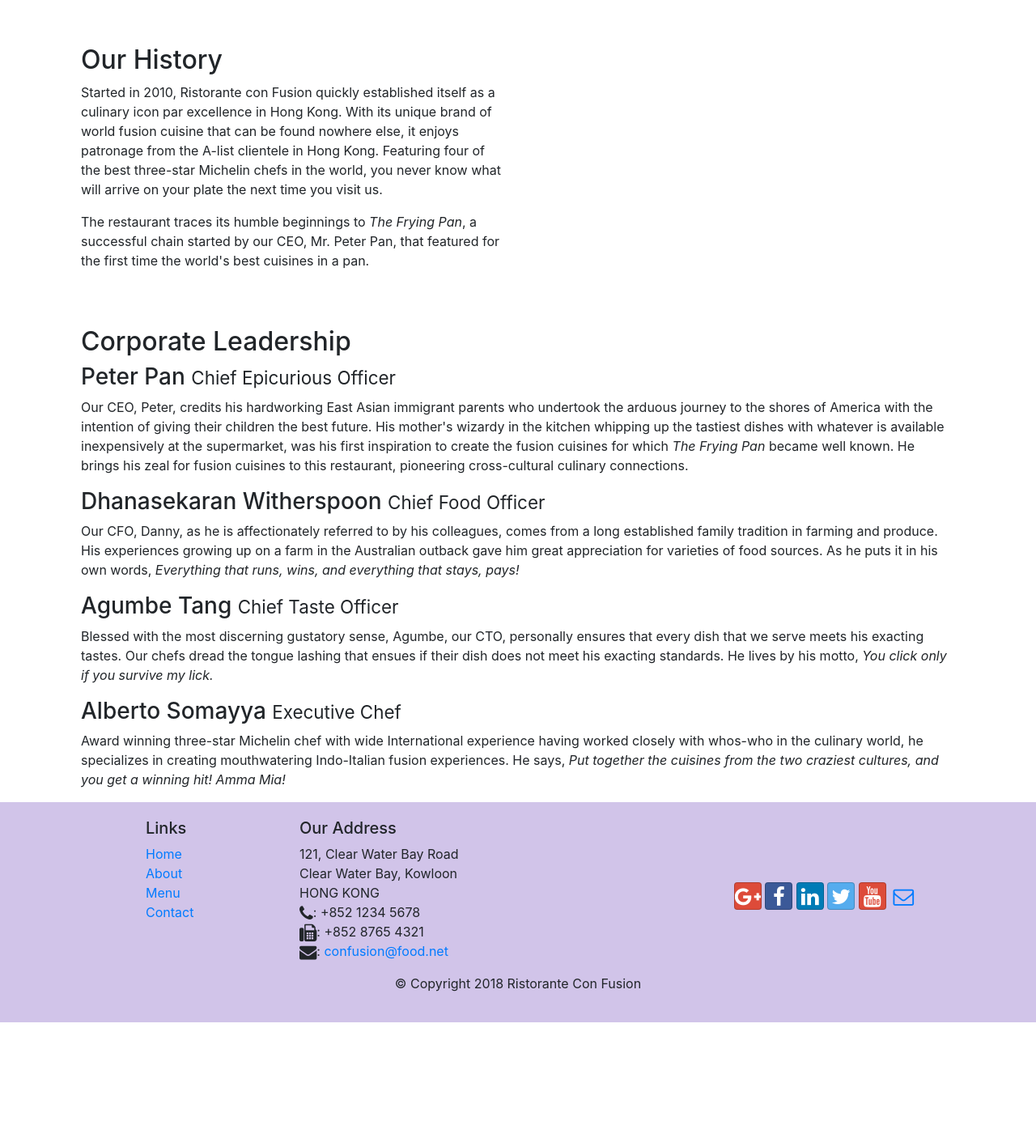
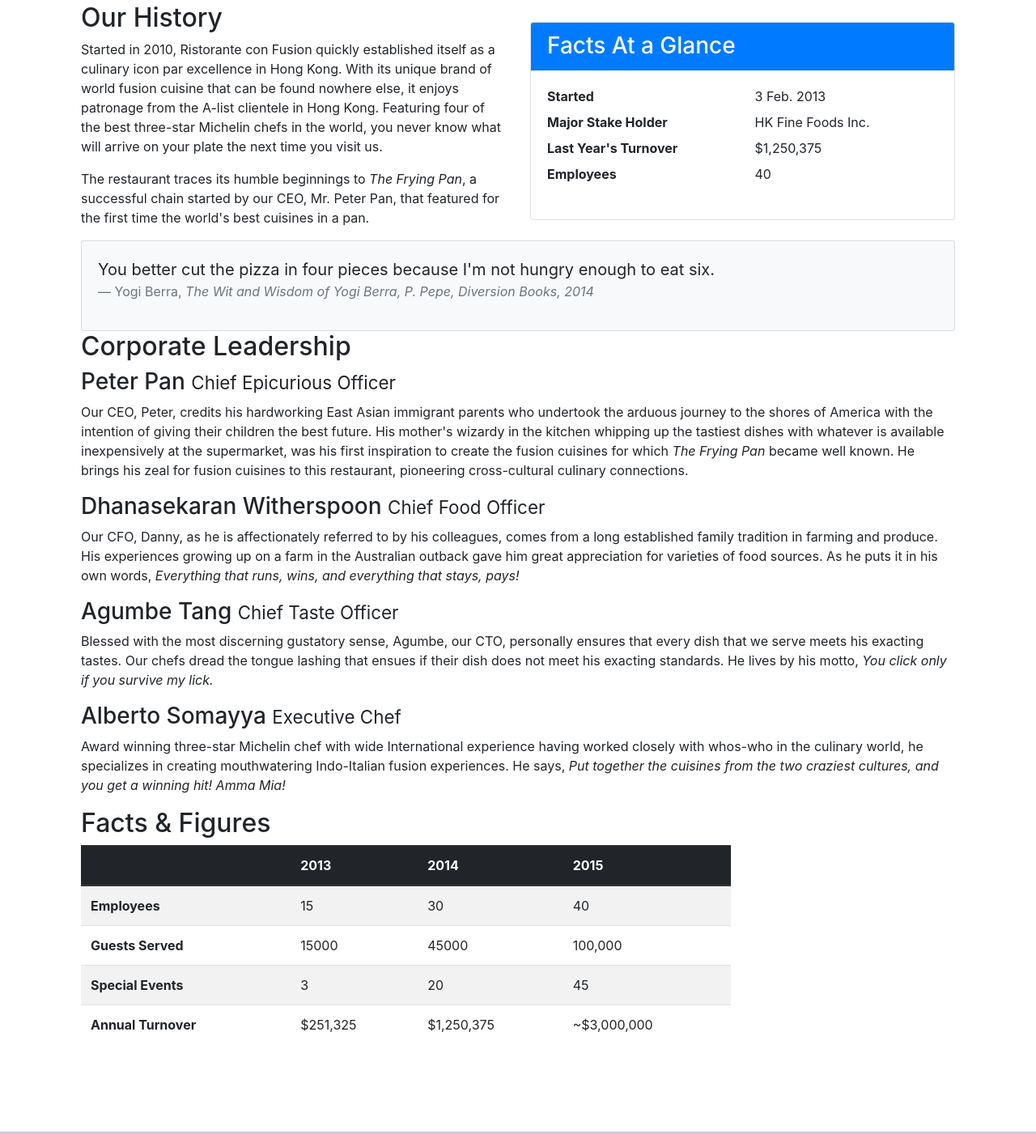
Before and after one commit to nikko1383/bootstrap, a website: page aboutus.html in a window 1280 px wide. Shown: the part 462-1863 px from the top of the page at 81% size. Before the commit the page ends 1725 px from the top, so only its background shows below. Drawn offline with nearby package versions, Linux system fonts and the light colour scheme.

Commit message:
images and media

```diff
--- a/aboutus.html
+++ b/aboutus.html
@@ -22,7 +22,7 @@
             <button  class="navbar-toggler" type="button" data-toggle="collapse" data-target="#Navbar">
                 <span class="navbar-toggler-icon"></span>
             </button>
-           <a class="navbar-brand mr-auto" href="./index.html">Ristorante Con Fusion</a>
+            <a class="navbar-brand mr-auto" href="#"><img src="img/logo.png" height="30" width="41"></a>
            <div class="collapse navbar-collapse" id="Navbar">
                 <ul class="navbar-nav mr-auto">
                     <li class="nav-item"><a class="nav-link" href="./index.html"><span class="fa fa-home fa-lg"></span> Home</a></li>
@@ -64,7 +64,34 @@
                 <p>Started in 2010, Ristorante con Fusion quickly established itself as a culinary icon par excellence in Hong Kong. With its unique brand of world fusion cuisine that can be found nowhere else, it enjoys patronage from the A-list clientele in Hong Kong.  Featuring four of the best three-star Michelin chefs in the world, you never know what will arrive on your plate the next time you visit us.</p>
                 <p>The restaurant traces its humble beginnings to <em>The Frying Pan</em>, a successful chain started by our CEO, Mr. Peter Pan, that featured for the first time the world's best cuisines in a pan.</p>
             </div>
-            <div>
+            <div class="col-12 col-sm-6">
+                <div class="card">
+                    <h3 class="card-header bg-primary text-white">Facts At a Glance</h3>
+                    <div class="card-body">
+                        <dl class="row">
+                            <dt class="col-6">Started</dt>
+                            <dd class="col-6">3 Feb. 2013</dd>
+                            <dt class="col-6">Major Stake Holder</dt>
+                            <dd class="col-6">HK Fine Foods Inc.</dd>
+                            <dt class="col-6">Last Year's Turnover</dt>
+                            <dd class="col-6">$1,250,375</dd>
+                            <dt class="col-6">Employees</dt>
+                            <dd class="col-6">40</dd>
+                        </dl>
+                    </div>
+                </div>
+            </div>
+            <div class="col-12">
+                <div class="card card-body bg-light">
+                    <blockquote class="blockquote">
+                        <p class="mb-0">You better cut the pizza in four pieces because
+                            I'm not hungry enough to eat six.</p>
+                        <footer class="blockquote-footer">Yogi Berra,
+                            <cite title="Source Title">The Wit and Wisdom of Yogi Berra,
+                            P. Pepe, Diversion Books, 2014</cite>
+                        </footer>
+                    </blockquote>
+                </div>
             </div>
         </div>
 
@@ -80,6 +107,53 @@
                 <p>Blessed with the most discerning gustatory sense, Agumbe, our CTO, personally ensures that every dish that we serve meets his exacting tastes. Our chefs dread the tongue lashing that ensues if their dish does not meet his exacting standards. He lives by his motto, <em>You click only if you survive my lick.</em></p>
                 <h3>Alberto Somayya <small>Executive Chef</small></h3>
                 <p>Award winning three-star Michelin chef with wide International experience having worked closely with whos-who in the culinary world, he specializes in creating mouthwatering Indo-Italian fusion experiences. He says, <em>Put together the cuisines from the two craziest cultures, and you get a winning hit! Amma Mia!</em></p>
+            </div>
+       </div>
+
+       <div class="row row-content">
+            <div class="col-12 col-sm-9">
+                <h2>Facts &amp; Figures</h2>
+                <div class="table-responsive">
+                    <table class="table table-striped">
+                        <thead class="thead-dark">
+                            <tr>
+                                <th>&nbsp;</th>
+                                <th>2013</th>
+                                <th>2014</th>
+                                <th>2015</th>
+                            </tr>
+                        </thead>
+                        <tbody>
+                            <tr>
+                                <th>Employees</th>
+                                <td>15</td>
+                                <td>30</td>
+                                <td>40</td>
+                            </tr>
+                            <tr>
+                                <th>Guests Served</th>
+                                <td>15000</td>
+                                <td>45000</td>
+                                <td>100,000</td>
+                            </tr>
+                            <tr>
+                                <th>Special Events</th>
+                                <td>3</td>
+                                <td>20</td>
+                                <td>45</td>
+                            </tr>
+                            <tr>
+                                <th>Annual Turnover</th>
+                                <td>$251,325</td>
+                                <td>$1,250,375</td>
+                                <td>~$3,000,000</td>
+                            </tr>
+                        </tbody>
+                    </table>
+                </div>
+            </div>
+            <div class="col-12 col-sm-3">
+
             </div>
        </div>
 
```
Also changed, not shown: contactus.html (+1 -1 lines), index.html (+27 -7 lines), img/alberto.png (added), img/buffet.png (added), img/logo.png (added), img/uthappizza.png (added), 1 other file.
